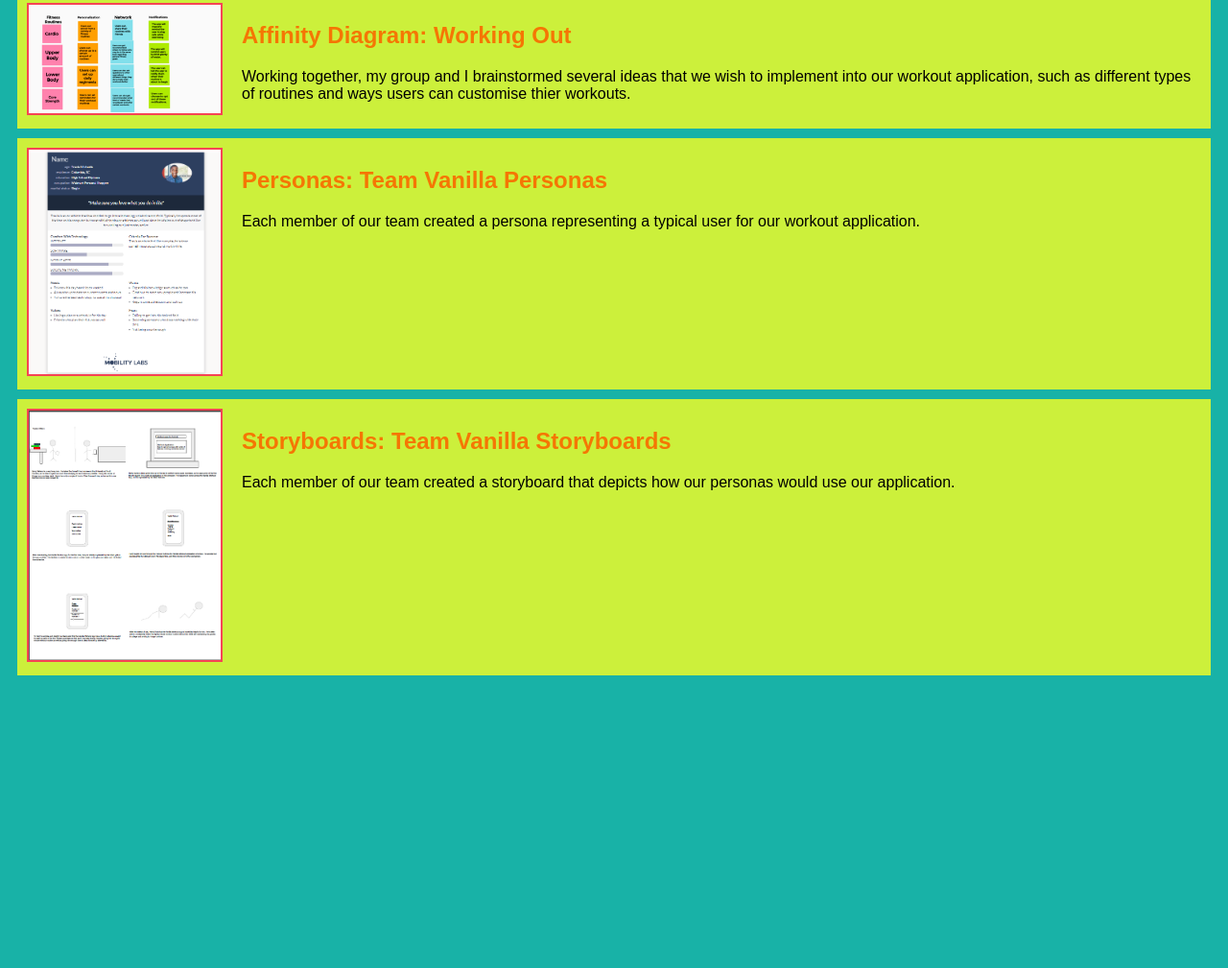
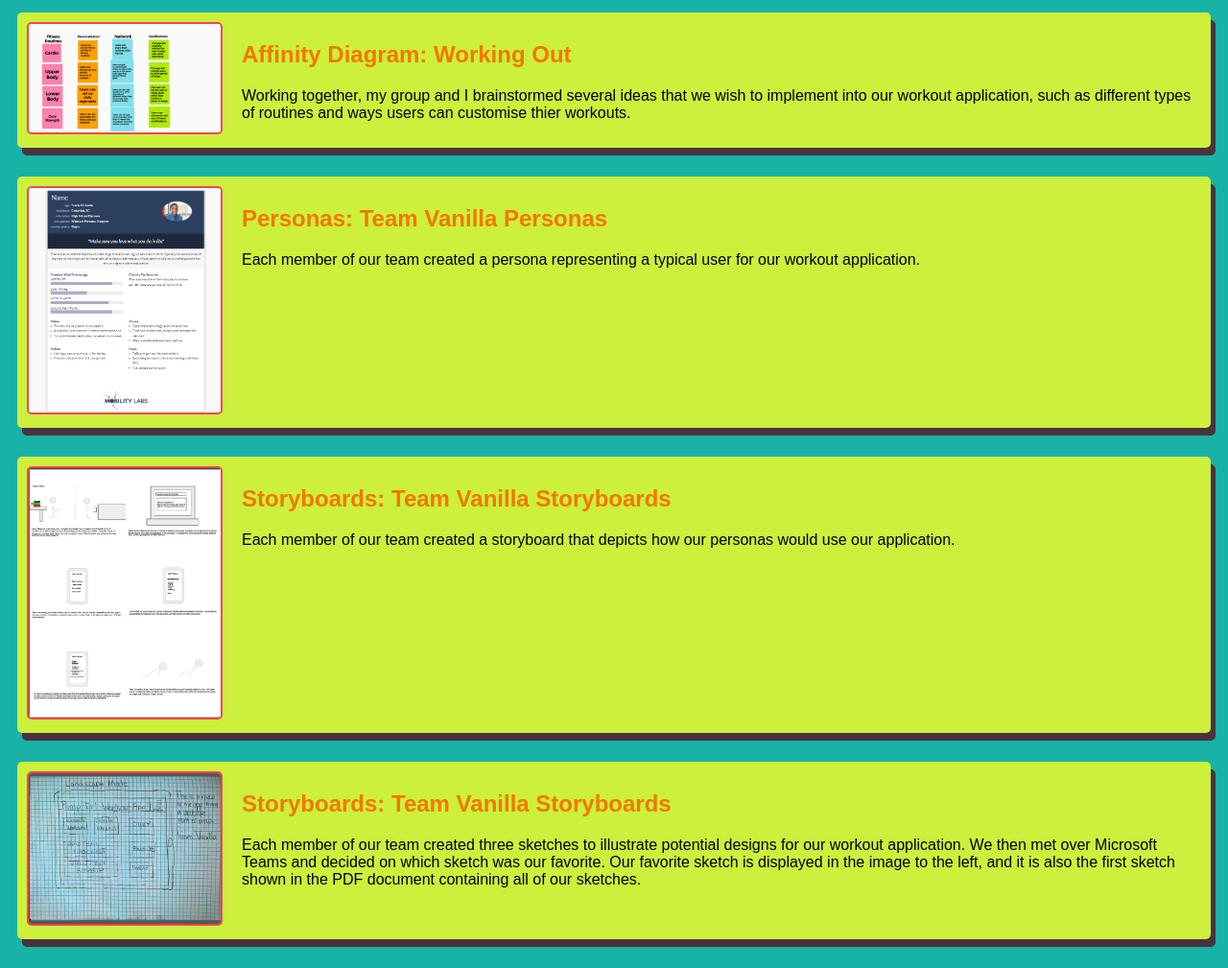
Before and after one commit to trystan1027/trystan1027.github.io, a plain HTML site: page index.html in a window 1280 px wide. Shown: the part 323-1332 px from the top of the page at 96% size. Before the commit the page ends 1037 px from the top, so only its background shows below. Drawn offline with Linux system fonts and the light colour scheme.

Commit message:
Add files via upload

```diff
--- a/index.html
+++ b/index.html
@@ -46,5 +46,14 @@
             </section>
         </section>
 
+        <!--Section for Sketches-->
+        <section class="assignment">
+            <a href="files/Sketches/TeamVanillaSketches.pdf"><img src="images/TeamVanillaAppSketch.PNG"></a>
+            <section class="ass.details">
+                <a href="files/Sketches/TeamVanillaSketches.pdf"><h2>Storyboards:  Team Vanilla Storyboards</h2></a>
+                <p>Each member of our team created three sketches to illustrate potential designs for our workout application.  We then met over Microsoft Teams and decided on which sketch was our favorite.  Our favorite sketch is displayed in the image to the left, and it is also the first sketch shown in the PDF document containing all of our sketches.</p>
+            </section>
+        </section>
+
     </body>
 </html>
--- a/styles.css
+++ b/styles.css
@@ -7,13 +7,17 @@ body {
     display:flex;
     padding:10px;
     margin:10px;
+    margin-bottom:30px;
     background:#CCF03B;
+    border-radius:5px;
+    box-shadow: 5px 8px #49323E;
 }
 
 .assignment img {
     width:200px;
     border: 2px solid #F64455;
     margin-right: 20px;
+    border-radius:5px;
 }
 
 h1 {
@@ -25,3 +29,7 @@ a {
     text-decoration:none;
     color:#F57604;
 }
+
+.assignment a:hover {
+    color:#49323E;
+}
```
Also changed, not shown: files/Sketches/MicrosoftTeams-image (1).png (added), files/Sketches/MicrosoftTeams-image (2).png (added), files/Sketches/MicrosoftTeams-image.png (added), images/TeamVanillaAppSketch.PNG (added), 5 other files.
